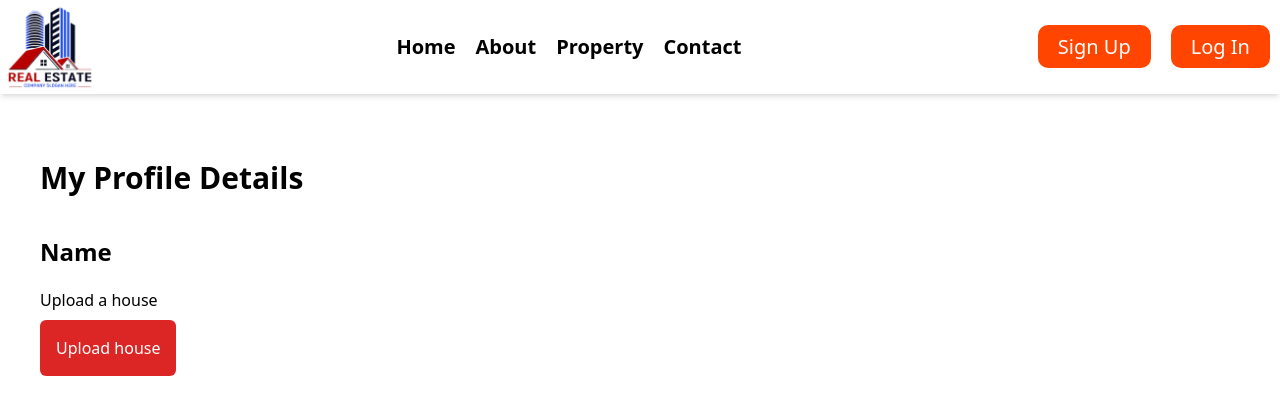
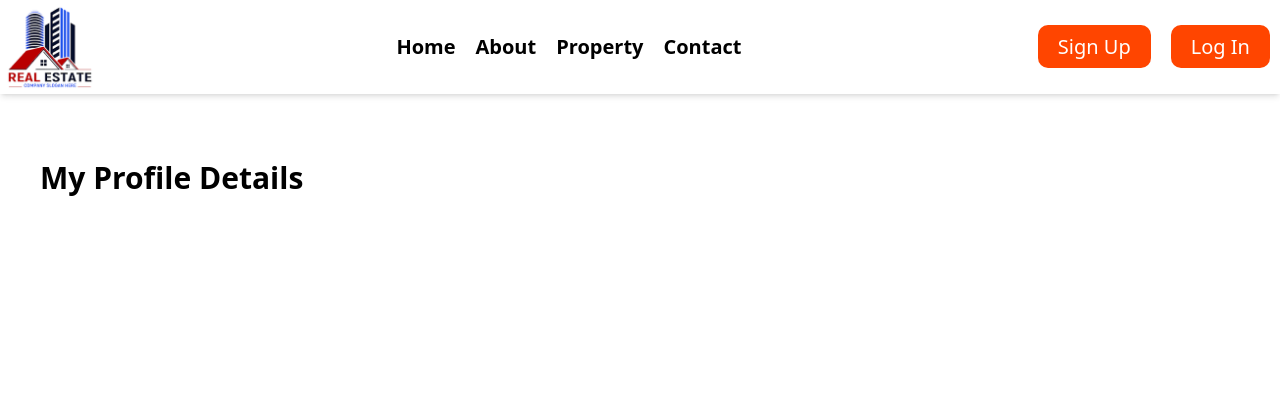
Before and after one commit to CodedVeli/RealEstate-Website, a React (Vite) app in the folder client/: page /profile in a window 1280 px wide. Shown: the top 414 px of the page. Built offline with nearby package versions, Linux system fonts and the light colour scheme.

Commit message:
authentication of user and owner successfull

```diff
--- a/client/src/pages/CreateListing.jsx
+++ b/client/src/pages/CreateListing.jsx
@@ -21,7 +21,6 @@ function CreateListing() {
       latitude: 0,
       longitude: 0,
     });
-    // # CORS(app, supports_credentials=True, allow_headers=["Content-Type", "Authorization"])
 
     const {
 
--- a/client/src/pages/LogIn.jsx
+++ b/client/src/pages/LogIn.jsx
@@ -11,7 +11,7 @@ function LogIn() {
   const [formData, setFormData] = useState({
     email: "",
     password: "",
-    role: "",
+    role:""
   });
   const navigate = useNavigate();
 
@@ -25,13 +25,16 @@ function LogIn() {
         formData
       );
       console.log(response);
+      localStorage.setItem("data", JSON.stringify(response.data));
+      console.log(response.data);
       toast.success("User logged in successfully");
       navigate("/profile");
     } catch (err) {
       toast.error("Error logging in");
-      console.log(err);
+      console.error("Error logging in:", err);
     }
   };
+
 
   const onMutate = (e) => {
     setFormData((prevState) => ({
@@ -74,6 +77,7 @@ function LogIn() {
             <div className="form-group">
               <label htmlFor="role">Role</label> <br />
               <select id="role" name="role" onChange={onMutate} value={role}>
+              <option value="">Select Role</option>
                 <option value="user">User</option>
                 <option value="owner">Owner</option>
               </select>
--- a/client/src/pages/Profile.jsx
+++ b/client/src/pages/Profile.jsx
@@ -1,19 +1,39 @@
 import { Link } from "react-router-dom";
-import { useNavigate } from "react-router-dom";
-
+import { useState, useEffect } from "react";
 
 function Profile() {
+  const [userInfo, setUserInfo] = useState(null);
+
+  useEffect(() => {
+    const storedUserData = localStorage.getItem('data');
+
+    if (storedUserData) {
+      const parsedUserData = JSON.parse(storedUserData);
+      setUserInfo(parsedUserData);
+    }
+  }, []);
+
+  console.log(userInfo);
+
   return (
     <>
-    <div className=' ml-10  mt-40'>
-    <h1 className='  text-3xl font-semibold'>My Profile Details</h1>
-    <div className=' mt-10'>
-    <h1 className=' text-2xl font-semibold'>Name</h1>
-    <h1 className=" mt-5"> Upload a house</h1>
-    <Link to='/create'><button className=' bg-red-600 mt-2 text-white p-4 rounded-md'>Upload house</button></Link>
-
-    </div>
-    </div>
+      <div className='ml-10 mt-40'>
+        <h1 className='text-3xl font-semibold'>My Profile Details</h1>
+        <div className='mt-10'>
+          {userInfo && (
+            <div>
+              <h1 className='text-2xl font-semibold'>Name: {userInfo.name}</h1>
+              <h1 className='text-2xl font-semibold'>Email: {userInfo.email}</h1>
+            </div>
+          )}
+          {userInfo && userInfo.role === 'owner' ? (
+            <>
+              <h1 className="mt-5">Upload a house</h1>
+              <Link to='/create'><button className='bg-red-600 mt-2 text-white p-4 rounded-md'>Upload house</button></Link>
+            </>
+          ) : (userInfo && userInfo.role === 'user') && (<h1> Welcome  {userInfo.name}</h1>)}
+        </div>
+      </div>
     </>
   )
 }
--- a/client/src/pages/SignUp.jsx
+++ b/client/src/pages/SignUp.jsx
@@ -109,6 +109,7 @@ function SignUp() {
             <div className="form-group">
               <label htmlFor="role">Role</label> <br />
               <select id="role" name="role" onChange={onMutate} value={role}>
+                <option value="">Select Role</option>
                 <option value="user">User</option>
                 <option value="owner">Owner</option>
               </select>
```
Also changed, not shown: 2 other files (tests, documents, lock files or other folders).
